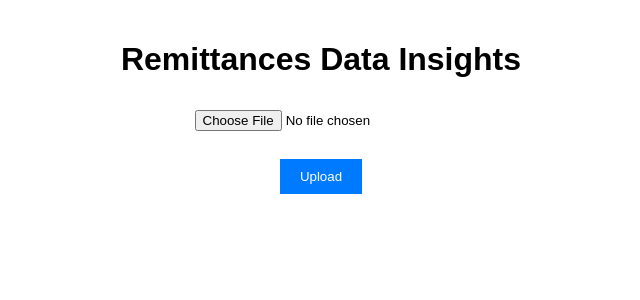
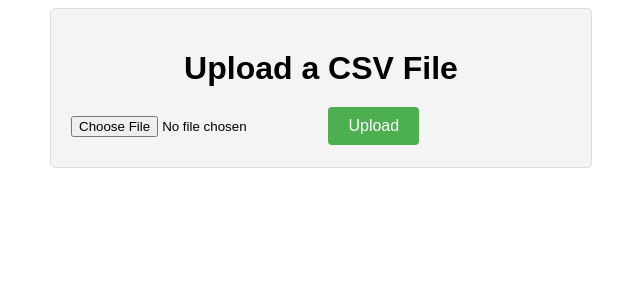
Before and after one commit to shoanchikato/remittances-analysis, a Flask app: page / in a window 1280 px wide. Shown: the top 300 px of the page, without its empty margins (319-959 px from the left). Run offline with Flask 2, Linux system fonts and the light colour scheme.

Commit message:
change the UI for the upload template/HTML

```diff
--- a/templates/index.html
+++ b/templates/index.html
@@ -5,41 +5,55 @@
     <style>
       body {
         font-family: Arial, sans-serif;
-            margin: 0;
+      }
+
+      .container {
+        max-width: 500px;
+        margin: 0 auto;
         padding: 20px;
+        background-color: #f4f4f4;
+        border: 1px solid #ddd;
+        border-radius: 5px;
       }
 
       h1 {
         text-align: center;
+        margin-bottom: 20px;
       }
 
-        form {
-            text-align: center;
+      .error-message {
+        color: red;
+        margin-bottom: 10px;
       }
 
-        input[type="file"] {
-            margin-top: 10px;
+      .file-input {
+        margin-bottom: 10px;
       }
 
-        input[type="submit"] {
-            margin-top: 10px;
+      .submit-button {
+        background-color: #4caf50;
+        color: white;
+        border: none;
         padding: 10px 20px;
-            background-color: #007bff;
-            color: #fff;
-            border: none;
+        text-align: center;
+        text-decoration: none;
+        display: inline-block;
+        font-size: 16px;
+        border-radius: 4px;
         cursor: pointer;
       }
     </style>
   </head>
   <body>
-    <h1>Remittances Data Insights</h1>
+    <div class="container">
+      <h1>Upload a CSV File</h1>
       {% if error %}
-    <p>{{ error }}</p>
+        <p class="error-message">{{ error }}</p>
       {% endif %}
       <form method="POST" enctype="multipart/form-data">
-        <input type="file" name="file" accept=".csv">
-        <br><br>
-        <input type="submit" value="Upload">
+        <input class="file-input" type="file" name="file" accept=".csv">
+        <input class="submit-button" type="submit" value="Upload">
       </form>
+    </div>
   </body>
 </html>
```
Lines whose indentation alone changed are shown as unchanged.
